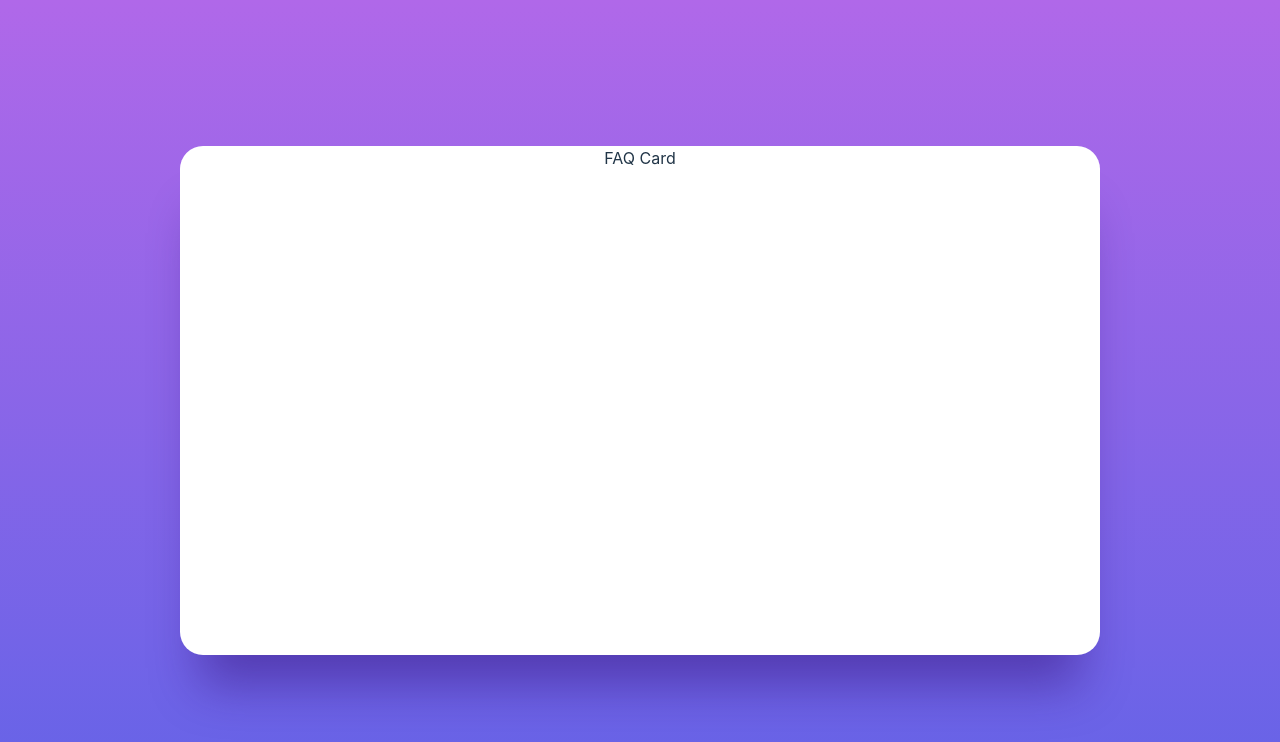
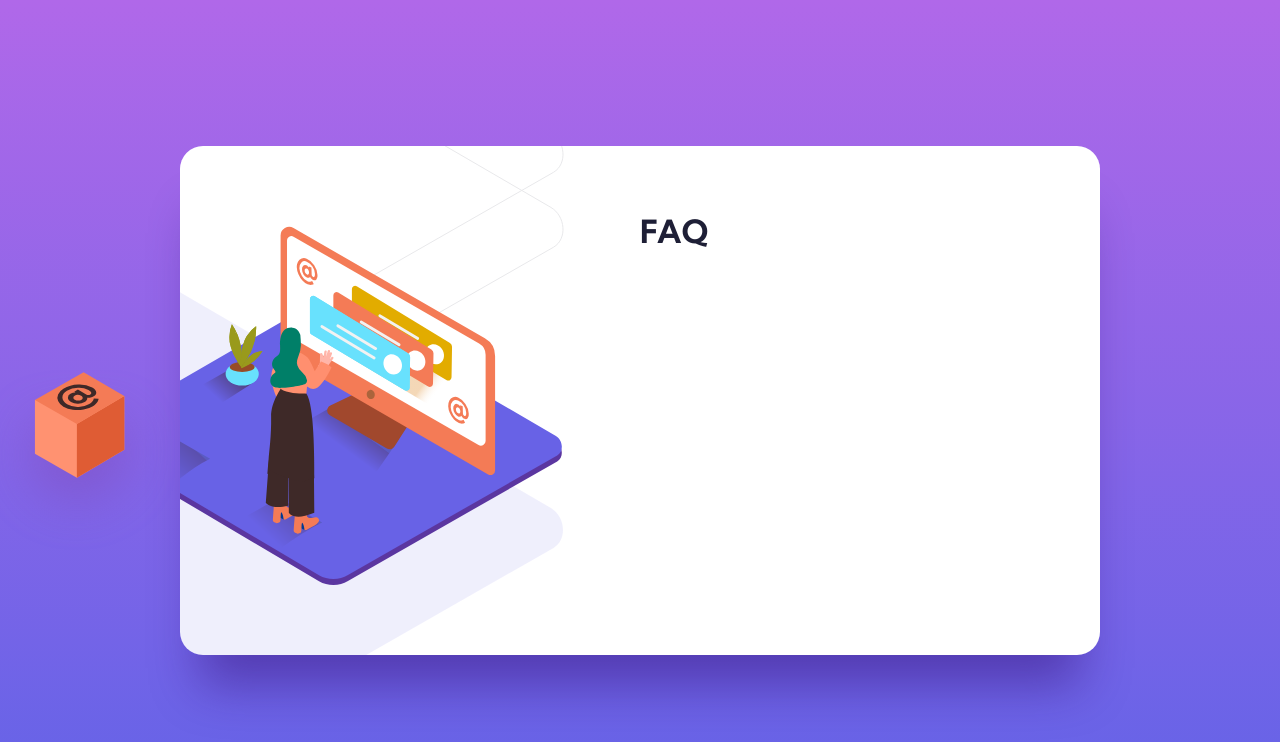
Before and after one commit to melvinioso/faq-accordian-card, a React (Vite) app: page / in a window 1280 px wide. Shown: the top 742 px of the page. Built offline with nearby package versions, Linux system fonts and the light colour scheme; the HTML template or start-up script is replaced by a standard one.

Commit message:
background images working

```diff
--- a/src/components/FAQ/FAQ.module.css
+++ b/src/components/FAQ/FAQ.module.css
@@ -1,7 +1,57 @@
 .container {
+  display: flex;
+  flex-direction: row;
+  justify-content: left;
+  align-items: center;
   width: 920px;
   height: 509px;
   background: #ffffff;
   box-shadow: 0px 50px 50px -20px rgba(53, 18, 122, 0.497159);
   border-radius: 23px;
 }
+
+.images {
+  width: 50%;
+  height: 100%;
+  position: relative;
+  overflow: hidden;
+}
+
+.box {
+  width: 191px;
+  height: 184px;
+  position: fixed;
+  top: 370px;
+  left: -16px;
+  z-index: 100;
+}
+
+.pattern {
+  width: 964px;
+  height: 944px;
+  position: absolute;
+  top: -290px;
+  left: -580px;
+}
+
+.illustration {
+  width: 472px;
+  height: 359px;
+  position: absolute;
+  top: 80px;
+  left: -90px;
+}
+
+.faq {
+  width: 50%;
+  height: 100%;
+  text-align: left;
+}
+
+.title {
+  font-weight: 700;
+  font-size: 32px;
+  line-height: 40px;
+  color: #1e1f36;
+  margin-top: 65px;
+}
--- a/src/components/FAQ/index.jsx
+++ b/src/components/FAQ/index.jsx
@@ -4,9 +4,28 @@ import styles from './FAQ.module.css';
 const FAQ = (props) => {
   return (
     <div className={styles.container}>
-      FAQ Card
+      <div className={styles.images}>
+        <img
+          className={styles.box}
+          src="/illustration-box-desktop.svg"
+          alt="box"
+        />
+        <img
+          className={styles.pattern}
+          src="/bg-pattern-desktop.svg"
+          alt="pattern"
+        />
+        <img
+          className={styles.illustration}
+          src="/illustration-woman-online-desktop.svg"
+          alt="illustration"
+        />
+      </div>
+      <div className={styles.faq}>
+        <h1 className={styles.title}>FAQ</h1>
+      </div>
     </div>
-  )
+  );
 };
 
 export default FAQ;
--- a/src/index.css
+++ b/src/index.css
@@ -1,5 +1,5 @@
 :root {
-  font-family: Inter, system-ui, Avenir, Helvetica, Arial, sans-serif;
+  font-family: 'Kumbh Sans', sans-serif;
   line-height: 1.5;
   font-weight: 400;
 
@@ -30,6 +30,7 @@ html {
   background-size: cover;
   height: 100%;
   overflow: hidden;
+  font-family: 'Kumbh Sans', sans-serif;
 }
 
 body {
```
